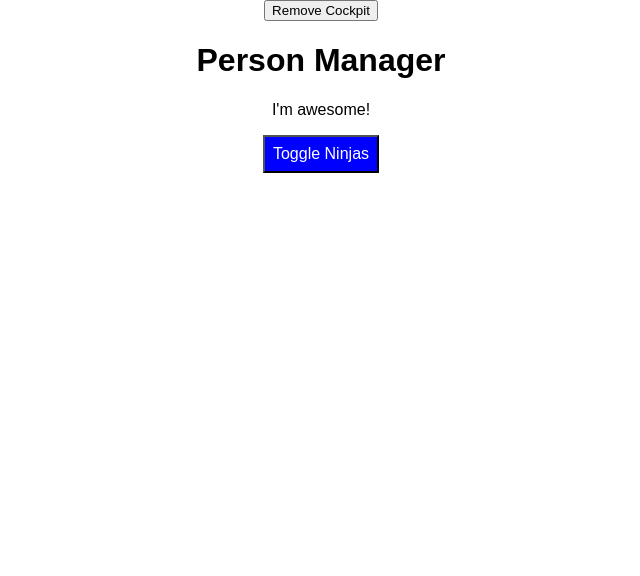
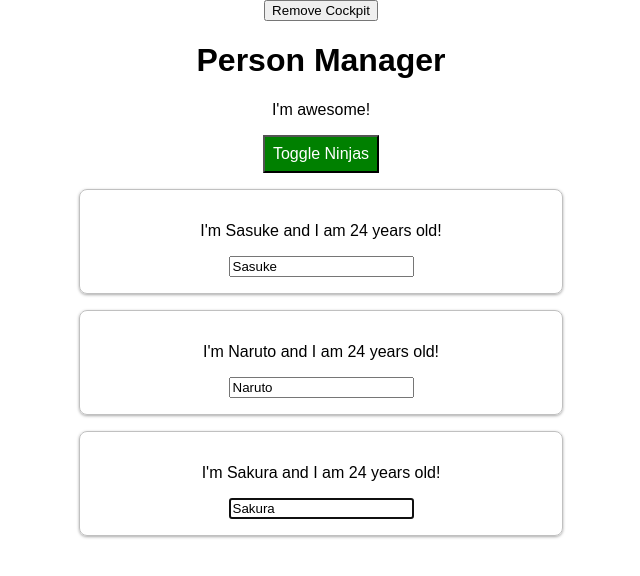
Before and after one commit to hritesh-sonawane/BroccoliComponent, a React app: page / in a window 1280 px wide. Shown: the top 576 px of the page, without its empty margins (319-959 px from the left). Built offline with nearby package versions, Linux system fonts and the light colour scheme.

Commit message:
refs w/ hooks

```diff
--- a/src/components/Cockpit/Cockpit.js
+++ b/src/components/Cockpit/Cockpit.js
@@ -1,13 +1,18 @@
-import React, { useEffect } from 'react';
+import React, { useEffect, useRef } from 'react';
 import classes from './Cockpit.css'
 
 const cockpit = props => {
+  // useRef hook
+  const toggleBtnRef = useRef(null);
+  // toggleBtnRef.current.click();   // doesn't work here coz JSX hasn't been run yet! use it in useEffect
+
   useEffect(() => {
     console.log('[Cockpit.js] useEffect');
     // HTTP request
-    setTimeout(() =>{
-      alert('Saved data to Cloud!');
-    }, 1000);
+    // setTimeout(() =>{
+    //   alert('Saved data to Cloud!');
+    // }, 1000);
+    toggleBtnRef.current.click();
     return () => {
       console.log('[Cockpit.js] cleanup work in useEffect');
     };
@@ -37,7 +42,7 @@ const cockpit = props => {
     <div className={classes.Cockpit}>
       <h1>{props.title}</h1>
       <p className={assignedClasses.join(' ')}>I'm awesome!</p>
-      <button className={btnClass} onClick={props.clicked}>
+      <button ref={toggleBtnRef} className={btnClass} onClick={props.clicked}>
         Toggle Ninjas
       </button>
     </div>
```
